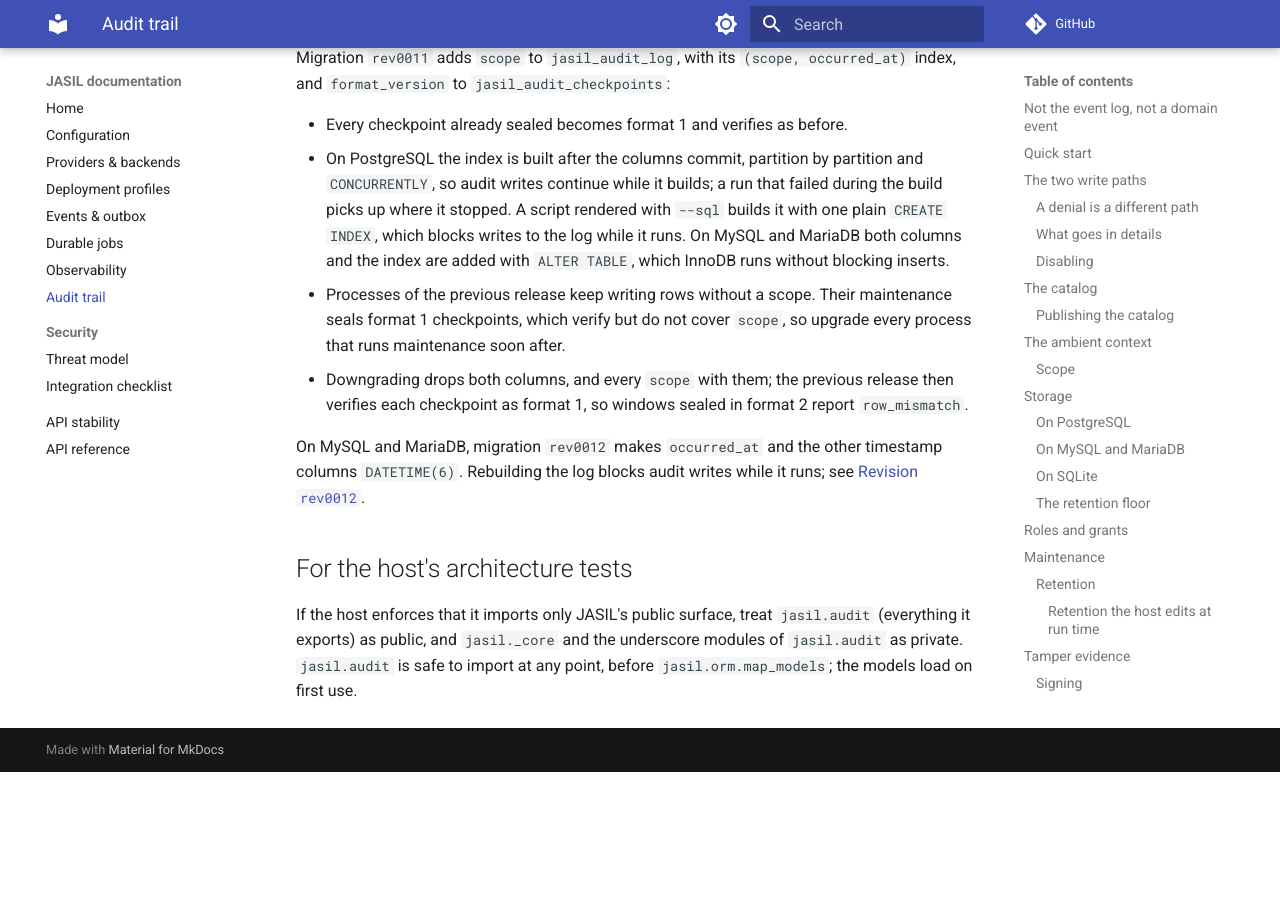
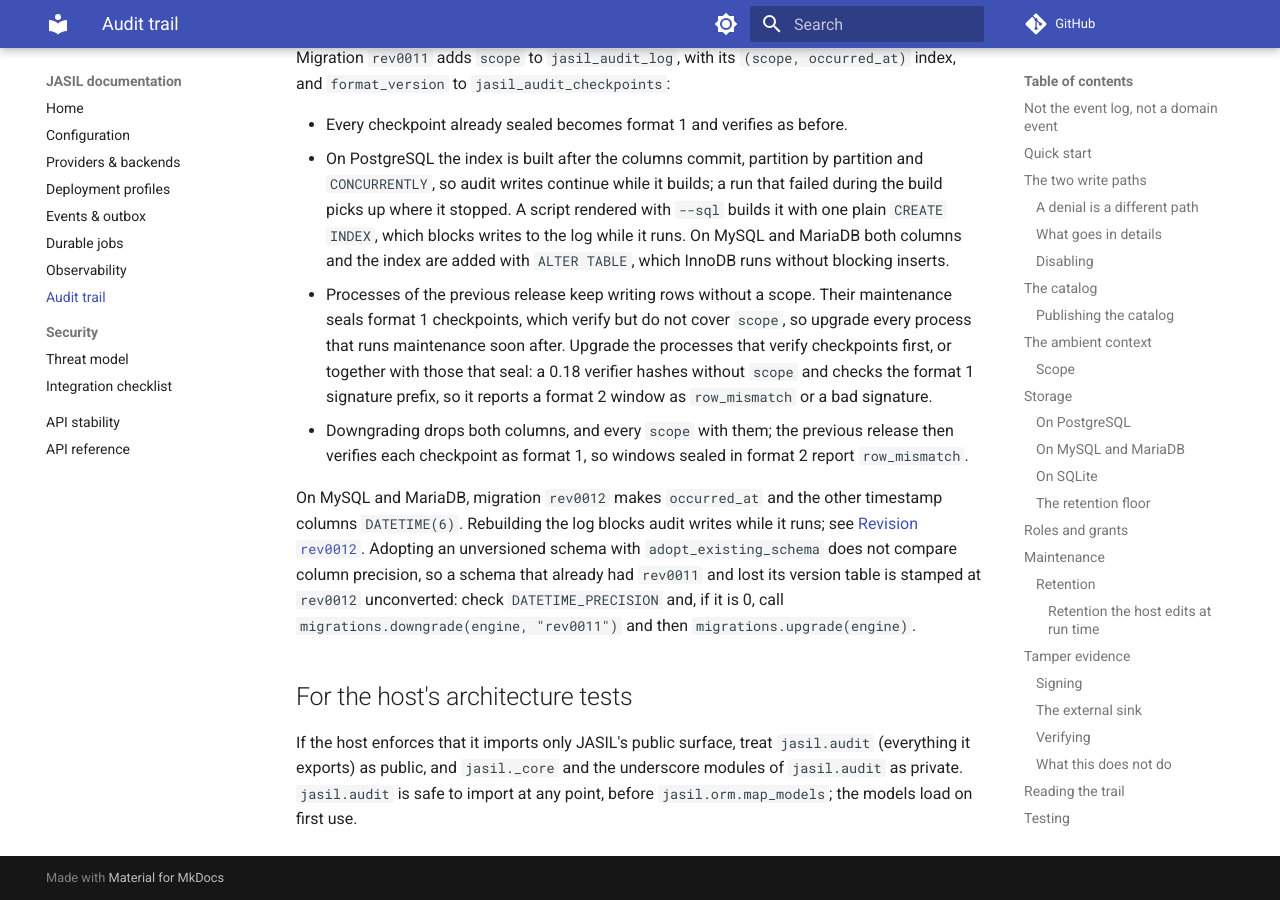
Before and after one commit to endurain-project/jasil, an MkDocs documentation site: the page built from docs/audit.md, in a window 1280 px wide and 900 px high, scrolled down 19459 px. Built offline with MkDocs 1.6.1 and Material for MkDocs 9.7.7, drawn with Linux system fonts in a browser that asks for light colours; comment, search, counter and statistics services are not loaded; before the commit the page ends 20231 px from its top, so only the background shows below that; some of the changed text lies outside the part shown.

Commit message:
docs: correct the 0.19.0 notes after review
publish() logs an invalid scope and returns None rather than raising;
in-process handlers keep the publisher's ambient context; a 0.18
verifier cannot verify format 2 checkpoints; and adopting a schema that
already had rev0011 does not convert its timestamp columns.

Co-Authored-By: Claude Sonnet 5.5 <noreply@anthropic.com>

```diff
--- a/docs/audit.md
+++ b/docs/audit.md
@@ -221,8 +221,8 @@ none.
 A durable handler takes its scope from the event that queued it: publish with
 `metadata={jasil.events.META_SCOPE: str(workspace.id)}` and the handler's audit context carries it (see
 [Durable jobs](durable-jobs.md#the-context-a-handler-runs-in)). The publisher does not copy the publishing request's
-scope into the event; name it where the event is published. `new_event`, and so every publish, refuses a value that
-is not a string or an audit row could not store.
+scope into the event; name it where the event is published. `new_event` refuses a value that is not a
+string or an audit row could not store, and `publish()` logs the refusal and returns `None`.
 
 ## Storage
 
@@ -673,12 +673,18 @@ to `jasil_audit_checkpoints`:
   with `--sql` builds it with one plain `CREATE INDEX`, which blocks writes to the log while it runs. On MySQL and
   MariaDB both columns and the index are added with `ALTER TABLE`, which InnoDB runs without blocking inserts.
 - Processes of the previous release keep writing rows without a scope. Their maintenance seals format 1 checkpoints,
-  which verify but do not cover `scope`, so upgrade every process that runs maintenance soon after.
+  which verify but do not cover `scope`, so upgrade every process that runs maintenance soon after. Upgrade the
+  processes that verify checkpoints first, or together with those that seal: a 0.18 verifier hashes without
+  `scope` and checks the format 1 signature prefix, so it reports a format 2 window as `row_mismatch` or a bad
+  signature.
 - Downgrading drops both columns, and every `scope` with them; the previous release then verifies each checkpoint as
   format 1, so windows sealed in format 2 report `row_mismatch`.
 
 On MySQL and MariaDB, migration `rev0012` makes `occurred_at` and the other timestamp columns `DATETIME(6)`. Rebuilding
-the log blocks audit writes while it runs; see [Revision `rev0012`](observability.md#migrations).
+the log blocks audit writes while it runs; see [Revision `rev0012`](observability.md#migrations). Adopting an
+unversioned schema with `adopt_existing_schema` does not compare column precision, so a schema that already had
+`rev0011` and lost its version table is stamped at `rev0012` unconverted: check `DATETIME_PRECISION` and, if it
+is 0, call `migrations.downgrade(engine, "rev0011")` and then `migrations.upgrade(engine)`.
 
 ## For the host's architecture tests
 
```
Also changed, not shown: CHANGELOG.md (+5 -3 lines), docs/events-and-outbox.md (+2 -2 lines).
